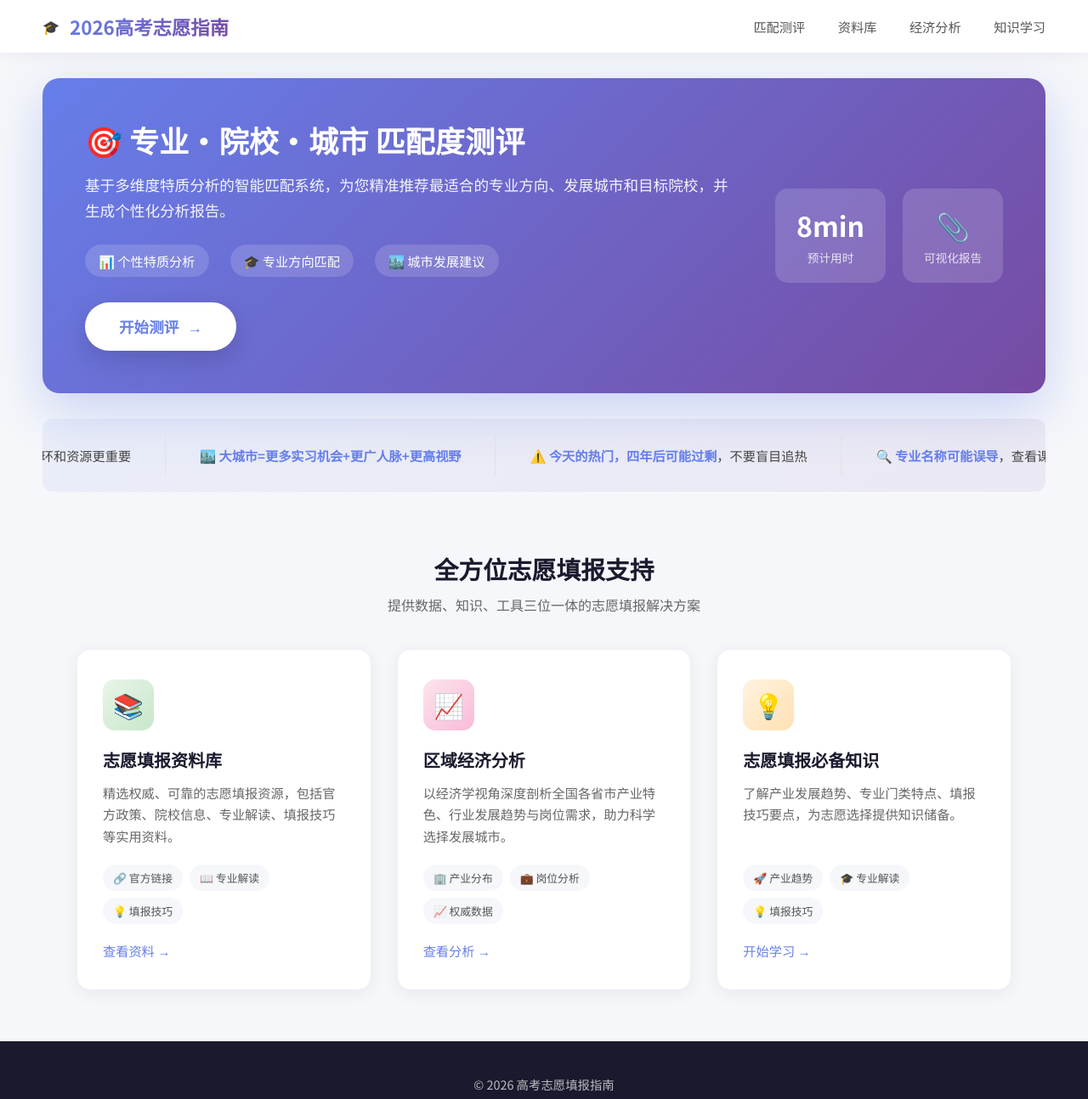
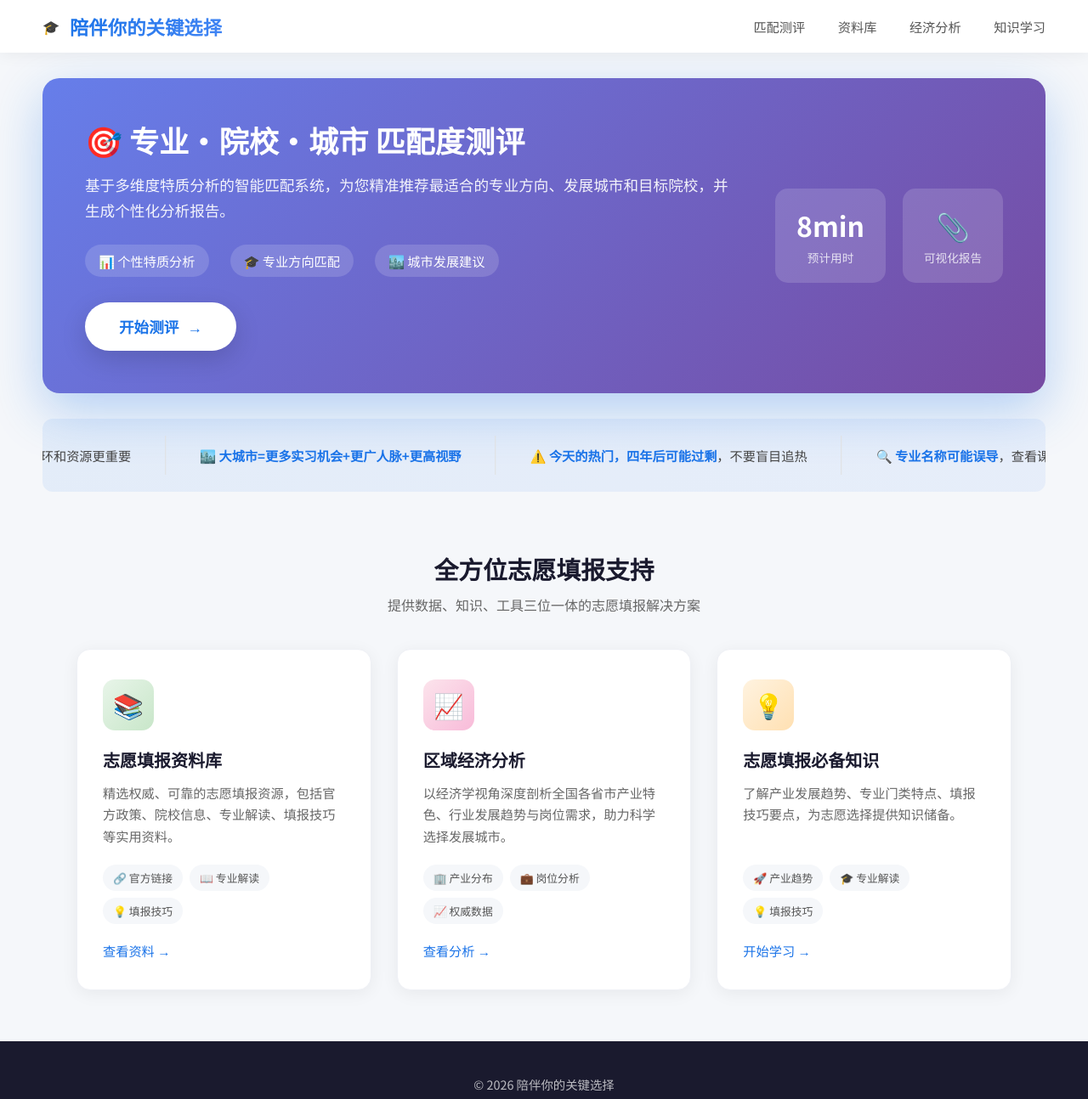
Before and after one commit to zhangzx823/education, a plain HTML site: page index.html in a window 1280 px wide. Shown: the top 1294 px of the page at 85% size. Drawn offline with Linux system fonts and the light colour scheme.

Commit message:
更新品牌名称为陪伴你的关键选择，主页色调改为蓝白

```diff
--- a/index.html
+++ b/index.html
@@ -3,7 +3,7 @@
 <head>
     <meta charset="UTF-8">
     <meta name="viewport" content="width=device-width, initial-scale=1.0">
-    <title>2026高考志愿填报指南</title>
+    <title>陪伴你的关键选择</title>
     <link href="https://fonts.googleapis.com/css2?family=Noto+Sans+SC:wght@300;400;500;700&display=swap" rel="stylesheet">
     <style>
         * {
@@ -43,7 +43,7 @@
         .nav-brand span {
             font-size: 1.4em;
             font-weight: 700;
-            background: linear-gradient(135deg, #667eea, #764ba2);
+            background: linear-gradient(135deg, #1a73e8, #4285f4);
             -webkit-background-clip: text;
             -webkit-text-fill-color: transparent;
         }
@@ -56,7 +56,7 @@
             font-weight: 500;
             transition: color 0.3s;
         }
-        .nav-links a:hover { color: #667eea; }
+        .nav-links a:hover { color: #1a73e8; }
 
         /* 核心测评横幅 */
         .hero-banner {
@@ -68,7 +68,7 @@
             align-items: center;
             justify-content: space-between;
             gap: 40px;
-            box-shadow: 0 20px 60px rgba(102, 126, 234, 0.3);
+            box-shadow: 0 20px 60px rgba(26, 115, 232, 0.3);
         }
 
         .hero-content {
@@ -111,7 +111,7 @@
             align-items: center;
             gap: 10px;
             background: white;
-            color: #667eea;
+            color: #1a73e8;
             padding: 16px 40px;
             border-radius: 30px;
             font-size: 1.1em;
@@ -256,7 +256,7 @@
             align-items: center;
             gap: 6px;
             margin-top: 20px;
-            color: #667eea;
+            color: #1a73e8;
             font-weight: 500;
             font-size: 0.95em;
         }
@@ -274,7 +274,7 @@
 
         /* 填报要点滚动动画 */
         .tips-scroll-section {
-            background: linear-gradient(135deg, #667eea15, #764ba215);
+            background: linear-gradient(135deg, #1a73e815, #4285f415);
             padding: 20px 0;
             overflow: hidden;
             margin: 0 50px 30px;
@@ -302,7 +302,7 @@
         }
 
         .tip-scroll-item strong {
-            color: #667eea;
+            color: #1a73e8;
         }
 
         @keyframes scroll-tips {
@@ -341,7 +341,7 @@
     <!-- 导航栏 -->
     <nav class="navbar">
         <a href="index.html" class="nav-brand">
-            🎓 <span>2026高考志愿指南</span>
+            🎓 <span>陪伴你的关键选择</span>
         </a>
         <div class="nav-links">
             <a href="survey.html">匹配测评</a>
@@ -441,7 +441,7 @@
 
     <!-- 页脚 -->
     <footer class="footer">
-        <p>&copy; 2026 高考志愿填报指南</p>
+        <p>&copy; 2026 陪伴你的关键选择</p>
         <p class="footer-note">本站内容仅供参考，请结合实际情况综合决策</p>
     </footer>
 </body>
```
Also changed, not shown: survey.html (+1 -1 lines).
